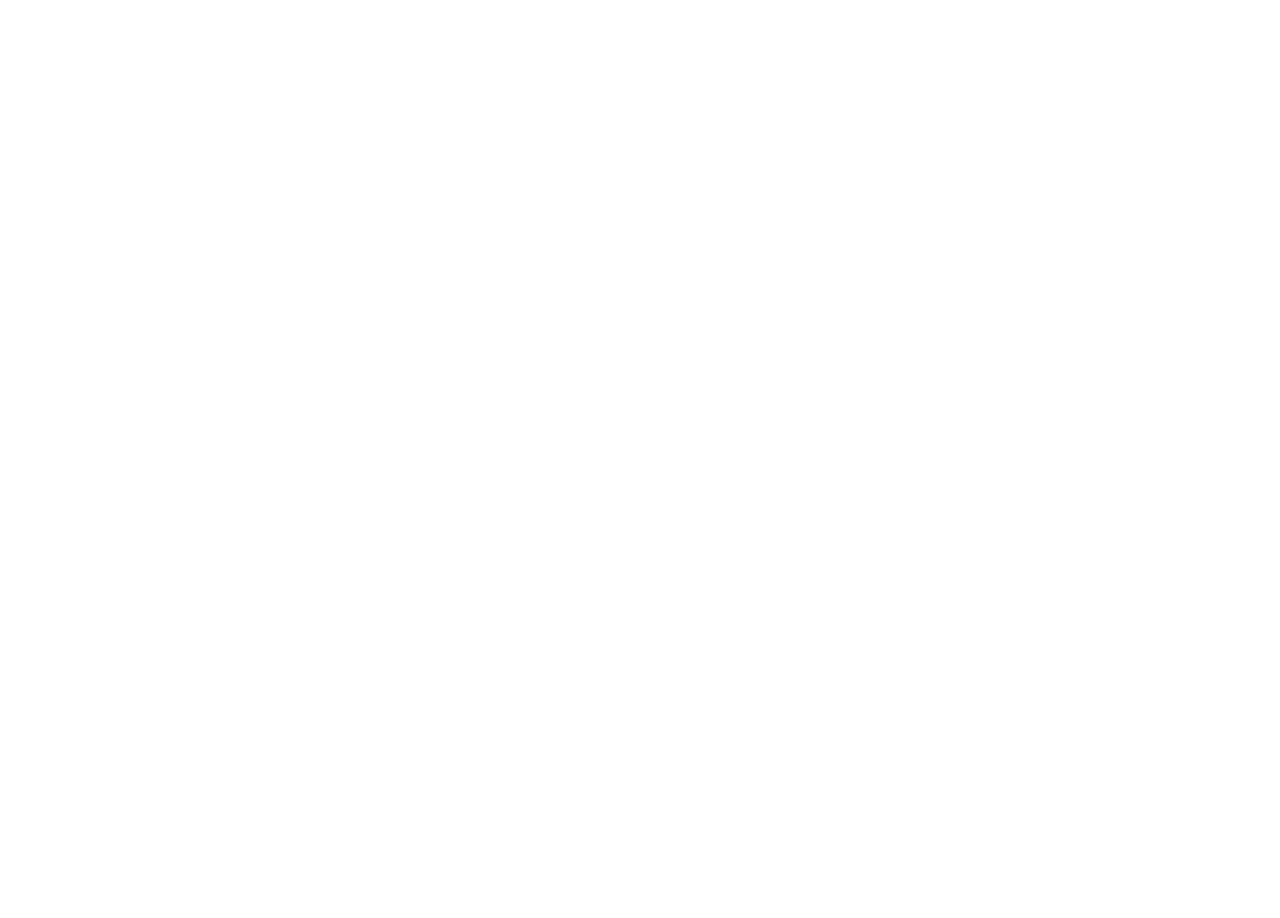
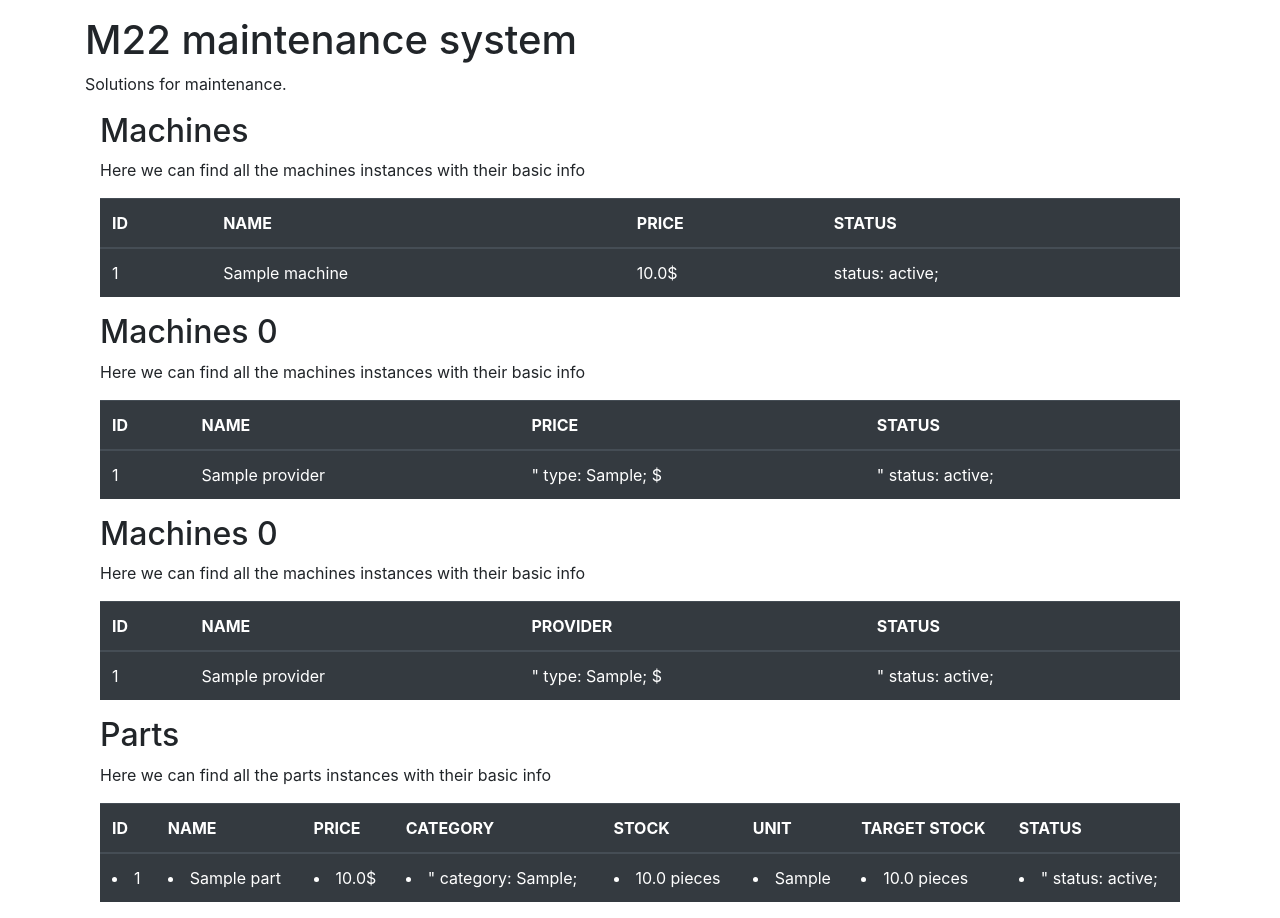
Before and after one commit to Mentor67/M22, a Django app: page / in a window 1280 px wide. Before the commit the page is empty. Before the commit the page ends 800 px from the top, so only its background shows below. Run offline with Django 3.2, Linux system fonts and the light colour scheme; tables that the repository leaves empty hold one stand-in row (values such as "Sample post").

Commit message:
add bootstrap in base.html,add machines html

```diff
--- a/m22/models.py
+++ b/m22/models.py
@@ -73,7 +73,7 @@
         name: {self.name};
         description: {self.description};
         price: {self.price};
-        status: {self.status};
+        status: {self.machine_status};
         """
 
 
@@ -118,7 +118,7 @@
     def __str__(self):
         return f"""
         name: {self.name};
-        status: {self.status};
+        status: {self.provider_status};
         """
 
 class PartCategory(models.Model):
@@ -156,11 +156,11 @@
         return f"""
         name: {self.name};
         price: {self.price};
-        category: {self.category};
+        category: {self.part_category};
         stock: {self.stock};
         unit: {self.mu};
         target_stock: {self.target_stock};
-        status: {self.status};
+        status: {self.provider_status};
         """
 class MaintenanceType(models.Model):
     type = models.CharField(max_length=50)
--- a/m22/templates/base.html
+++ b/m22/templates/base.html
@@ -1,11 +1,31 @@
 <!DOCTYPE html>
 <html lang="en">
     <head>
+
         <meta charset="utf-8">
+
+<!--        <title>Bootstrap 4 Example</title>-->
+          <meta charset="utf-8">
+          <meta name="viewport" content="width=device-width, initial-scale=1">
+          <link rel="stylesheet" href="https://cdn.jsdelivr.net/npm/bootstrap@4.6.1/dist/css/bootstrap.min.css">
+          <script src="https://cdn.jsdelivr.net/npm/jquery@3.6.0/dist/jquery.slim.min.js"></script>
+          <script src="https://cdn.jsdelivr.net/npm/popper.js@1.16.1/dist/umd/popper.min.js"></script>
+          <script src="https://cdn.jsdelivr.net/npm/bootstrap@4.6.1/dist/js/bootstrap.bundle.min.js"></script>
+
         <title>{% block title %}Maintenance M22{% endblock %}</title>
         {% block head %}{% endblock %}
     </head>
     <body>
 
+    <div class="container pt-3">
+        <h1>M22 maintenance system</h1>
+         <p>Solutions for maintenance.</p>
+
+
+        {% block content %}
+        {% endblock %}
+
+        </div>
+
     </body>
 </html>
--- a/m22/templates/m22/home.html
+++ b/m22/templates/m22/home.html
@@ -1,4 +1,191 @@
 {% extends 'base.html' %}
 {% block title %}Maintenance M22{% endblock %}
 {% block content %}
-{%endblock %}
+
+
+<!--first label-->
+
+<div class="container">
+  <h2>Machines</h2>
+  <p>Here we can find all the machines instances with their basic info</p>
+  <table class="table table-dark table-hover">
+    <thead>
+       <tr>
+        <th>ID</th>
+        <th>NAME</th>
+        <th>PRICE</th>
+           <th>STATUS</th>
+     </tr>
+    </thead>
+      <tbody>
+           {% for machine in machines %}
+            <tr>
+                <td>{{machine.id}}</td>
+                <td>{{machine.name}}</td>
+                <td>{{machine.price}}$</td>
+                <td>{{machine.machine_status}}</td>
+            </tr>
+
+        {% endfor %}
+
+    </tbody>
+  </table>
+</div>
+
+
+
+<!--second label-->
+
+<div class="container">
+  <h2>Machines 0</h2>
+  <p>Here we can find all the machines instances with their basic info</p>
+  <table class="table table-dark table-hover">
+    <thead>
+       <tr>
+        <th>ID</th>
+        <th>NAME</th>
+        <th>PRICE</th>
+           <th>STATUS</th>
+     </tr>
+    </thead>
+      <tbody>
+           {% for resource in providers %}
+            <tr>
+                <td>{{resource.id}}</td>
+                <td>{{resource.name}}</td>
+                <td>{{resource.provider_type}}$</td>
+                <td>{{resource.provider_status}}</td>
+            </tr>
+
+        {% endfor %}
+
+    </tbody>
+  </table>
+</div>
+
+
+
+<!--3rd label-->
+
+<div class="container">
+  <h2>Machines 0</h2>
+  <p>Here we can find all the machines instances with their basic info</p>
+  <table class="table table-dark table-hover">
+    <thead>
+       <tr>
+        <th>ID</th>
+        <th>NAME</th>
+        <th>PROVIDER</th>
+           <th>STATUS</th>
+     </tr>
+    </thead>
+      <tbody>
+           {% for resource in providers %}
+            <tr>
+                <td>{{resource.id}}</td>
+                <td>{{resource.name}}</td>
+                <td>{{resource.provider_type}}$</td>
+                <td>{{resource.provider_status}}</td>
+            </tr>
+
+        {% endfor %}
+
+    </tbody>
+  </table>
+</div>
+
+
+
+
+
+
+
+
+
+
+<!--3rd label-->
+
+<div class="container">
+  <h2>Parts</h2>
+  <p>Here we can find all the parts instances with their basic info</p>
+  <table class="table table-dark table-hover">
+    <thead>
+       <tr>
+
+
+               <th>ID</th>
+        <th>NAME</th>
+           <th>PRICE</th>
+        <th>CATEGORY</th>
+       <th>STOCK</th>
+       <th>UNIT</th>
+       <th>TARGET STOCK</th>
+       <th>STATUS</th>
+
+     <tr>
+        <td>
+             {% for part in parts %}
+            <li>{{part.id}}
+               </li>
+        {% endfor %}
+        </td>
+
+          <td>
+             {% for part in parts %}
+            <li>{{part.name}}
+               </li>
+        {% endfor %}
+        </td>
+
+            <td>
+             {% for part in parts %}
+            <li>{{part.price}}$
+               </li>
+        {% endfor %}
+        </td>
+
+         <td>
+             {% for part in parts %}
+            <li>{{part.part_category}}
+               </li>
+        {% endfor %}
+        </td>
+
+            <td>
+             {% for part in parts %}
+            <li>{{part.stock}} pieces
+               </li>
+        {% endfor %}
+        </td>
+
+            <td>
+             {% for part in parts %}
+            <li>{{part.mu}}
+               </li>
+        {% endfor %}
+        </td>
+
+            <td>
+             {% for part in parts %}
+            <li>{{part.target_stock}} pieces
+               </li>
+        {% endfor %}
+        </td>
+
+            <td>
+             {% for part in parts %}
+            <li>{{part.provider_status}}
+               </li>
+        {% endfor %}
+        </td>
+
+
+      </tr>
+
+    </tbody>
+  </table>
+</div>
+
+
+
+{% endblock %}
--- a/m22/urls.py
+++ b/m22/urls.py
@@ -4,6 +4,8 @@
 from . import views
 
 urlpatterns = [
+
   path('', views.HomeView.as_view(), name='home'),
+  path('machines/', views.MachineView.as_view(), name="machines"),
 
-]
+              ]
--- a/m22/views.py
+++ b/m22/views.py
@@ -15,4 +15,16 @@
         context["maintenances"] = Maintenance.objects.all()
         context["materials"] = Material.objects.all()
         context["labors"] = Labor.objects.all()
+        context['my_name'] = 'Andrei'
         return context
+
+class MachineView(TemplateView):
+    template_name = "m22/machine.html"
+
+    def get_context_data(self, **kwargs):
+        context = super().get_context_data(**kwargs)
+        context["machines"] = Machine.objects.all()
+        context["active_machines"] = Machine.objects.filter(machine_status=1)
+        context["in_service_machines"] = Machine.objects.filter(machine_status=2)
+        context['name'] = 'Machines List'
+        return context
```
Also changed, not shown: m22/templates/m22/machine.html (added, +90 -0 lines).
